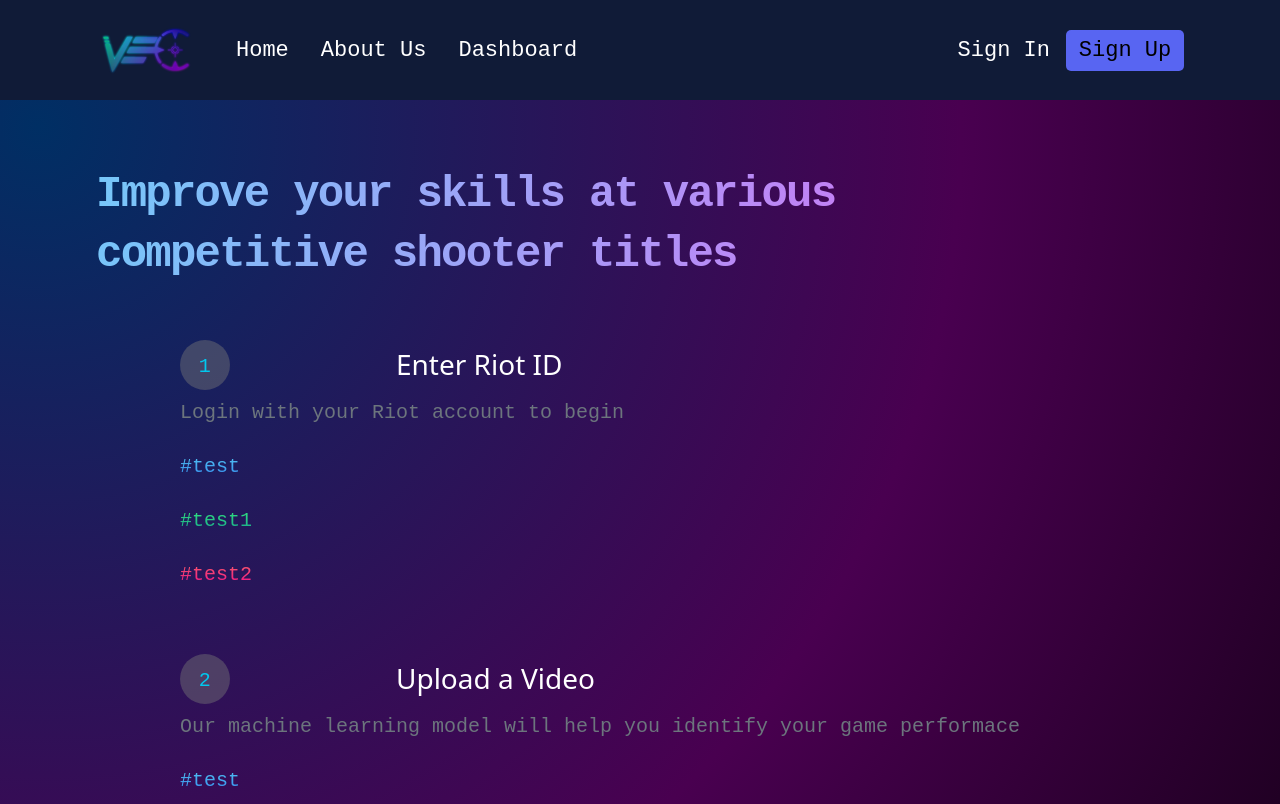
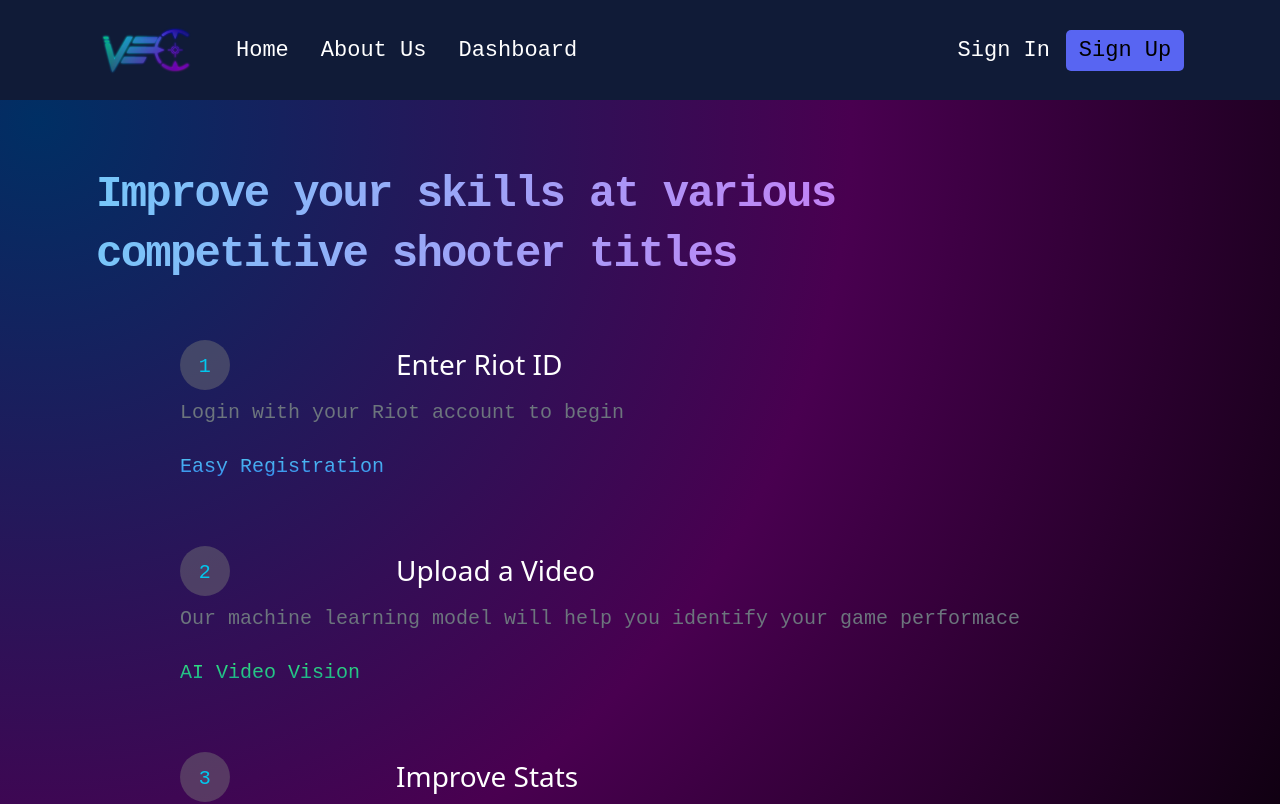
Before and after one commit to aggie-coding-club/Virtual-eSports-Coach, a React (Create React App) app in the folder client/: page / in a window 1280 px wide. Shown: the top 804 px of the page. Built offline with nearby package versions, Linux system fonts and the light colour scheme.

Commit message:
minor fix

```diff
--- a/client/src/components/hometitle/hometitle.jsx
+++ b/client/src/components/hometitle/hometitle.jsx
@@ -46,7 +46,7 @@ const StepsCard = ({
                 key={`${name}-${tag.name}`}
                 className={`text-[14px] ${tag.color}`}
               >
-                #{tag.name}
+                {tag.name}
               </p>
             ))}
           </div>
@@ -150,20 +150,20 @@ const StepsCard = ({
             {this.state.toggle===item.matchId
                     ? <div key={item.matchId}>
                       <div onClick={() => {this.setState({toggle:''})}}>
-                      <p>Time: {this.timeConvert(item.gameStartTimeMillis)}&nbsp;&nbsp;&nbsp;Game: {item.queueId}&nbsp;&nbsp;&nbsp;&nbsp;&nbsp;&nbsp;▲</p>
+                      <p style={{cursor:"pointer"}}>Time: {this.timeConvert(item.gameStartTimeMillis)}&nbsp;&nbsp;&nbsp;Game: {item.queueId}&nbsp;&nbsp;&nbsp;&nbsp;&nbsp;&nbsp;▲</p>
                       </div>
                     <div className='text-white tinytext'><p className='text-white tinytext'>{this.state.matchdata[item.matchId]}</p></div></div>
 
-                    : <div key={item.matchId} onClick={() => {this.getMatch(item.matchId)}}><p>Time: {this.timeConvert(item.gameStartTimeMillis)}&nbsp;&nbsp;&nbsp;Game: {item.queueId}&nbsp;&nbsp;&nbsp;&nbsp;&nbsp;&nbsp;▼</p></div>}
+                    : <div key={item.matchId} onClick={() => {this.getMatch(item.matchId)}}><p style={{cursor:"pointer"}}>Time: {this.timeConvert(item.gameStartTimeMillis)}&nbsp;&nbsp;&nbsp;Game: {item.queueId}&nbsp;&nbsp;&nbsp;&nbsp;&nbsp;&nbsp;▼</p></div>}
             </div>
           ))}
               </div>
               {this.matchesLen()>=1?<div className='row'>
               <div className='col mr-5'>
-                {this.getPage()>=1?<h1 onClick={() => {this.setState({pagenumber:this.getPage()-1})}}>◀</h1>:""}
+                {this.getPage()>=1?<h1 style={{cursor:"pointer"}} onClick={() => {this.setState({pagenumber:this.getPage()-1})}}>◀</h1>:""}
               </div>
               <div className='col ml-5'>
-                {(this.getPage()+1)*10<this.matchesLen()?<h1 onClick={() => {this.setState({pagenumber:this.getPage()+1})}}>▶</h1>:""}
+                {(this.getPage()+1)*10<this.matchesLen()?<h1 style={{cursor:"pointer"}} onClick={() => {this.setState({pagenumber:this.getPage()+1})}}>▶</h1>:""}
               </div>
               </div>:""}
     </div>
--- a/client/src/constants/index.js
+++ b/client/src/constants/index.js
@@ -7,17 +7,9 @@ const projects = [
       "Login with your Riot account to begin",
     tags: [
       {
-        name: "test",
+        name: `Easy Registration`,
         color: "blue-text-gradient",
-      },
-      {
-        name: "test1",
-        color: "green-text-gradient",
-      },
-      {
-        name: "test2",
-        color: "pink-text-gradient",
-      },
+      }
     ],
     image: './../assets/logo.png',
     source_code_link: "https://github.com/",
@@ -29,17 +21,9 @@ const projects = [
       "Our machine learning model will help you identify your game performace",
     tags: [
       {
-        name: "test",
-        color: "blue-text-gradient",
-      },
-      {
-        name: "test1",
+        name: "AI Video Vision",
         color: "green-text-gradient",
-      },
-      {
-        name: "test2",
-        color: "pink-text-gradient",
-      },
+      }
     ],
     image: './../assets/logo.png',
     source_code_link: "https://github.com/",
@@ -51,15 +35,7 @@ const projects = [
       "Access to our detailed stat analysis and interactive tutorials",
     tags: [
       {
-        name: "test",
-        color: "blue-text-gradient" ,
-      },
-      {
-        name: "test1",
-        color: "green-text-gradient",
-      },
-      {
-        name: "test2",
+        name: "Instant Online Coaching",
         color: "pink-text-gradient",
       },
     ],
```
